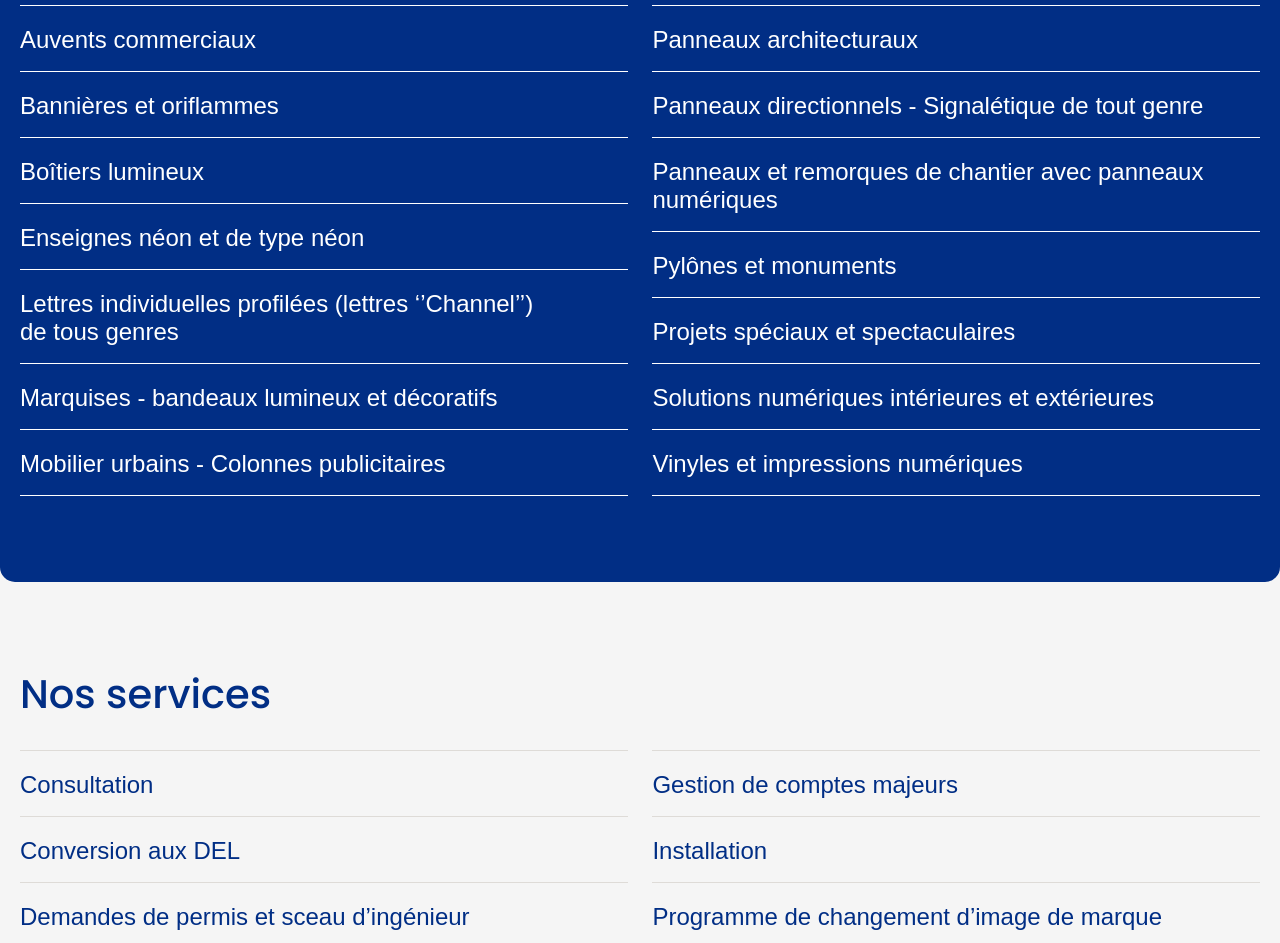
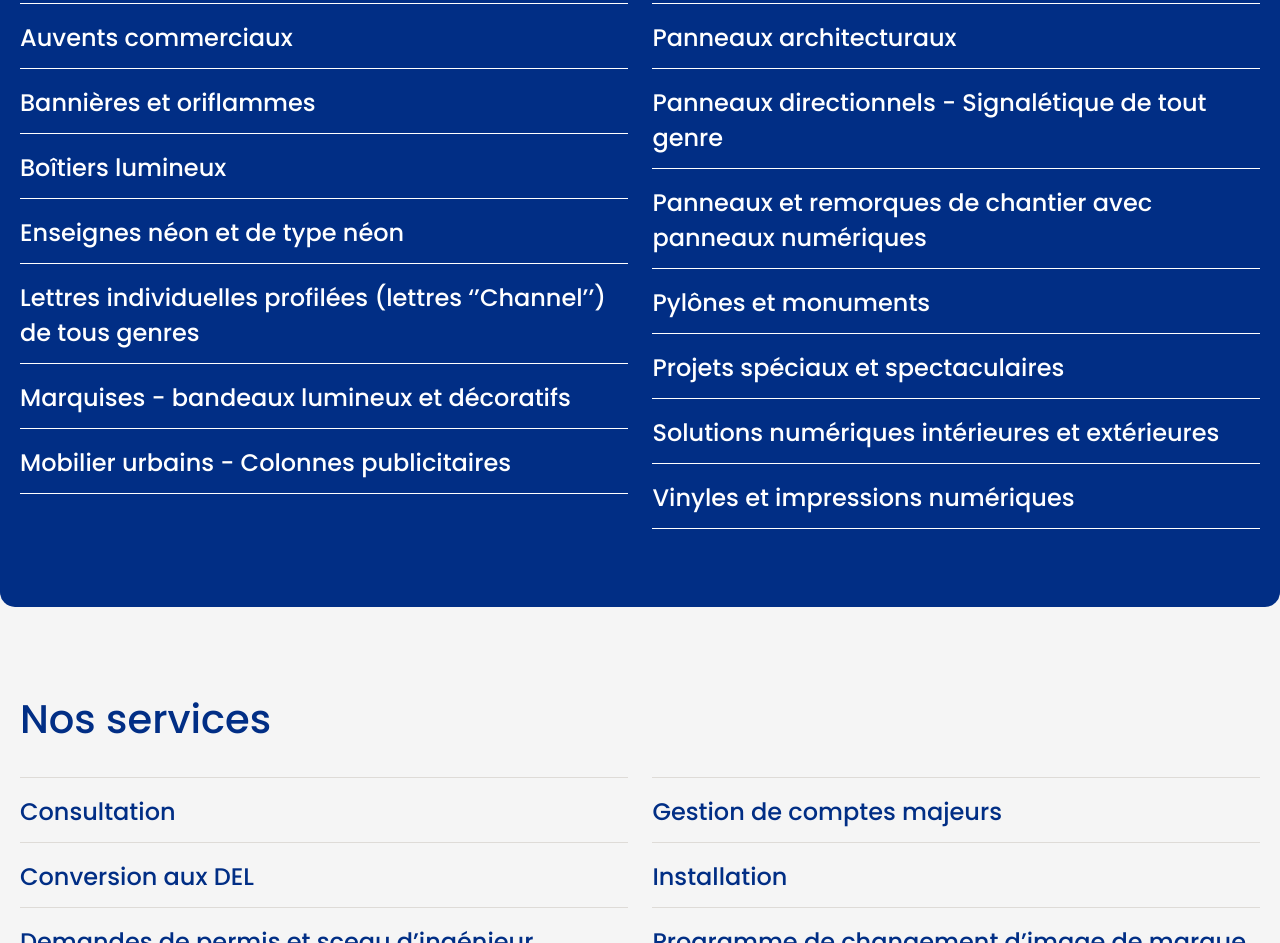
Before and after one commit to VladFrontendCoder/Dominion, a plain HTML site: page index.html in a window 1280 px wide. Shown: the part 3216-4159 px from the top of the page. Drawn offline with Linux system fonts and the light colour scheme.

Commit message:
fix text

```diff
--- a/css/main.css
+++ b/css/main.css
@@ -214,14 +214,14 @@ h2 {
 /* Project Section */
 
 .project {
-    padding: 50px 0 73px;
+    padding: 50px 0 78px;
 }
 
 .project-list {
     display: grid;
     grid-template-columns: 1fr 1fr 1fr 1fr;
     grid-column-gap: 32px;
-    grid-row-gap: 28px;
+    grid-row-gap: 31px;
     margin-top: 35px;
 }
 
@@ -234,7 +234,7 @@ h2 {
     color: #012E85;
     font-size: 24px;
     font-weight: 500;
-    margin: 24px 0 5px;
+    margin: 19px 0 5px;
 }
 
 .projectCard p {
@@ -258,7 +258,7 @@ h2 {
 .product {
     background: #012E85;
     border-radius: 15px;
-    padding: 81px 0 86px;
+    padding: 81px 0 78px;
 }
 
 .product h2 {
@@ -267,7 +267,7 @@ h2 {
 
 .product__wrap,
 .services__wrap {
-    margin-top: 26px;
+    margin-top: 28px;
     display: flex;
     flex-wrap: wrap;
     justify-content: space-between;
@@ -278,18 +278,13 @@ h2 {
     width: 49%;
 }
 
-.product__list a,
-.services__list a {
+.product__list li,
+.services__list li {
+    border-bottom: 1px solid #fff;
+    padding: 16px 0 13px;
     color: #Fff;
     font-size: 24px;
     font-weight: 500;
-    font-family: 'Scandia', sans-serif;
-}
-
-.product__list li,
-.services__list li {
-    border-bottom: 1px solid #fff;
-    padding: 20px 0 17px;
 }
 
 .product__list li:nth-child(1) {
@@ -300,7 +295,7 @@ h2 {
 /* Setvices section */
 
 .services {
-    padding: 82px 0;
+    padding: 82px 0 75px;
 }
 
 .services__list a {
@@ -313,6 +308,10 @@ h2 {
 
 .services__list li:nth-child(1) {
     border-top: 1px solid #DEDBD7;
+}
+
+.services__list li {
+    color: #012E85;
 }
 
 
@@ -331,7 +330,7 @@ h2 {
 }
 
 .eventGallery {
-    margin-top: 20px;
+    margin-top: 31px;
 }
 
 .eventGallery__list {
@@ -339,7 +338,7 @@ h2 {
     grid-template-columns: 1fr 1fr 1fr 1fr;
     grid-column-gap: 30px;
     grid-row-gap: 30px;
-    margin-top: 45px;
+    margin-top: 41px;
 }
 
 .eventGallery__list a {
@@ -446,7 +445,7 @@ h2 {
 
 .footer__block {
     background: #02276E;
-    padding: 10px 0;
+    padding: 9px 0;
 }
 
 .footer__block .container {
--- a/css/media.css
+++ b/css/media.css
@@ -18,8 +18,8 @@
     .about__wrap {
         gap: 30px;
     }
-    .product__list a,
-    .services__list a {
+    .product__list li,
+    .services__list li {
         font-size: 20px;
     }
     .eventGallery__list a {
@@ -190,15 +190,11 @@
     .product {
         padding: 49px 0 49px;
     }
-    .product__list a,
-    .services__list a {
-        font-size: 24px;
-        line-height: 31px;
-        letter-spacing: 1.8px;
-    }
     .product__list li,
     .services__list li {
         padding: 19px 20px 17px 0;
+        font-size: 24px;
+        line-height: 31px;
     }
     .product__wrap,
     .services__wrap {
--- a/index.html
+++ b/index.html
@@ -190,104 +190,62 @@
                 <div class="product__wrap">
                     <ul class="product__list">
                         <li>
-                            <a href="/">
                             Auvents commerciaux
-                            </a>
                         </li>
 
 
                         <li>
-                            <a href="/">
                             Bannières et oriflammes
-                            </a>
                         </li>
 
 
                         <li>
-                            <a href="/">
                             Boîtiers lumineux
-                            </a>
                         </li>
 
 
                         <li>
-                            <a href="/">
                             Enseignes néon et de type néon
-                            </a>
                         </li>
 
 
 
                         <li>
-                            <a href="/">
-                                Lettres individuelles profilées (lettres ‘’Channel’’) <br>
-                                de tous genres
-                            </a>
+                            Lettres individuelles profilées (lettres ‘’Channel’’) <br> de tous genres
                         </li>
 
-
-
-
-
+                        <li>
+                            Marquises - bandeaux lumineux et décoratifs
+                        </li>
 
                         <li>
-                            <a href="/">
-                                Marquises - bandeaux lumineux et décoratifs
-                            </a>
+                            Mobilier urbains - Colonnes publicitaires
                         </li>
-
-
-
-
-
-                        <li>
-                            <a href="/">
-                                Mobilier urbains - Colonnes publicitaires
-                            </a>
-                        </li>
-
-
-
-
                     </ul>
 
                     <ul class="product__list">
                         <li>
-                            <a href="/">
                             Panneaux architecturaux
-                            </a>
                         </li>
                         <li>
-                            <a href="/">
                             Panneaux directionnels - Signalétique de tout genre
-                            </a>
                         </li>
                         <li>
-                            <a href="/">
-                                Panneaux et remorques de chantier  avec panneaux numériques
-                            </a>
+                            Panneaux et remorques de chantier avec panneaux numériques
                         </li>
 
                         <li>
-                            <a href="/">
                             Pylônes et monuments
-                            </a>
                         </li>
 
                         <li>
-                            <a href="/">
                             Projets spéciaux et spectaculaires
-                            </a>
                         </li>
                         <li>
-                            <a href="/">
                             Solutions numériques intérieures et extérieures
-                            </a>
                         </li>
                         <li>
-                            <a href="/">
                             Vinyles et impressions numériques
-                            </a>
                         </li>
                     </ul>
                 </div>
@@ -302,37 +260,37 @@
                 <div class="services__wrap">
                     <ul class="services__list">
                         <li>
-                            <a href="">Consultation</a>
+                            Consultation
                         </li>
                         <li>
-                            <a href="">Conversion aux DEL</a>
+                            Conversion aux DEL
                         </li>
                         <li>
-                            <a href="">Demandes de permis et sceau d’ingénieur</a>
+                            Demandes de permis et sceau d’ingénieur
                         </li>
                         <li>
-                            <a href="">Design – conception – recherche et développement</a>
+                            Design – conception – recherche et développement
                         </li>
                         <li>
-                            <a href="">Garantie prolongée – Programme d’entretien</a>
+                            Garantie prolongée – Programme d’entretien
                         </li>
                     </ul>
                     <ul class="services__list">
 
                         <li>
-                            <a href="">Gestion de comptes majeurs</a>
+                            Gestion de comptes majeurs
                         </li>
                         <li>
-                            <a href="">Installation</a>
+                            Installation
                         </li>
                         <li>
-                            <a href="">Programme de changement d’image de marque</a>
+                            Programme de changement d’image de marque
                         </li>
                         <li>
-                            <a href="">Réparation et entretien</a>
+                            Réparation et entretien
                         </li>
                         <li>
-                            <a href="">Remise à neuf</a>
+                            Remise à neuf
                         </li>
                     </ul>
                 </div>
```
Lines whose indentation alone changed are shown as unchanged.
